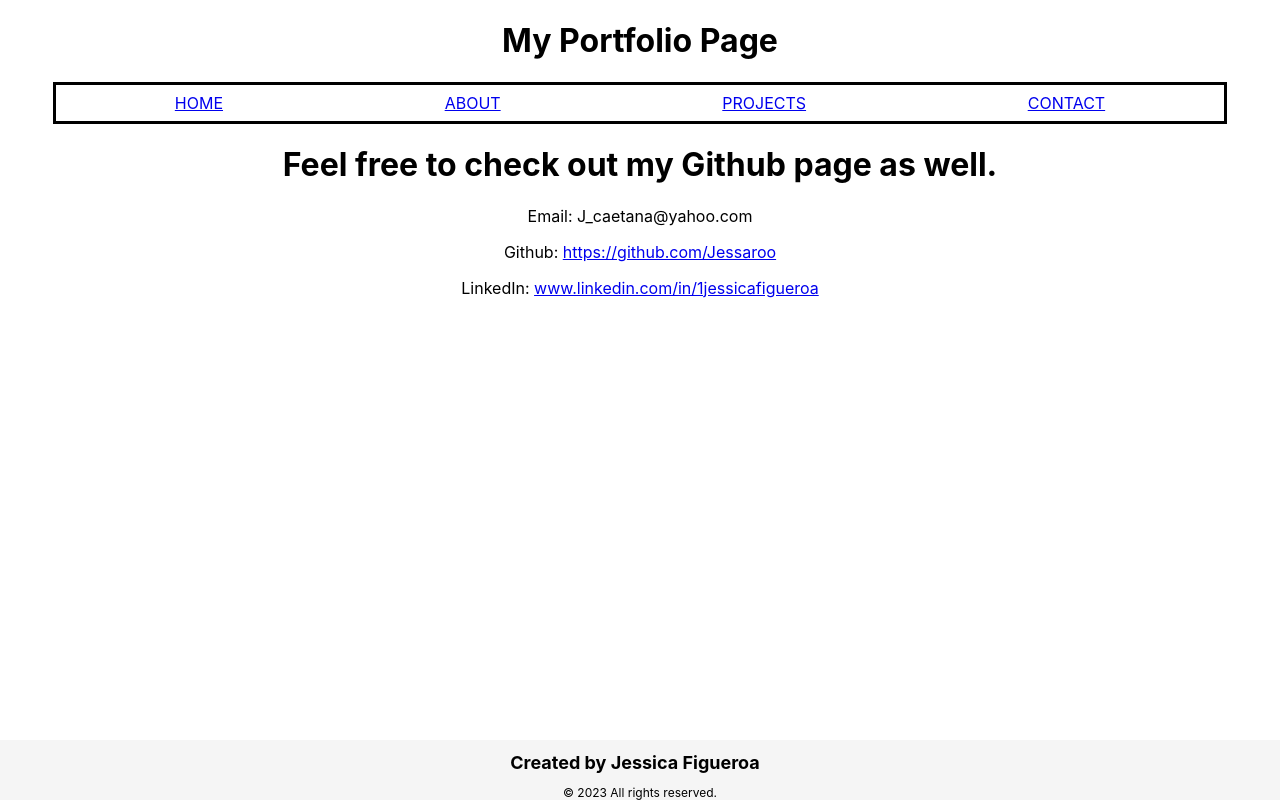
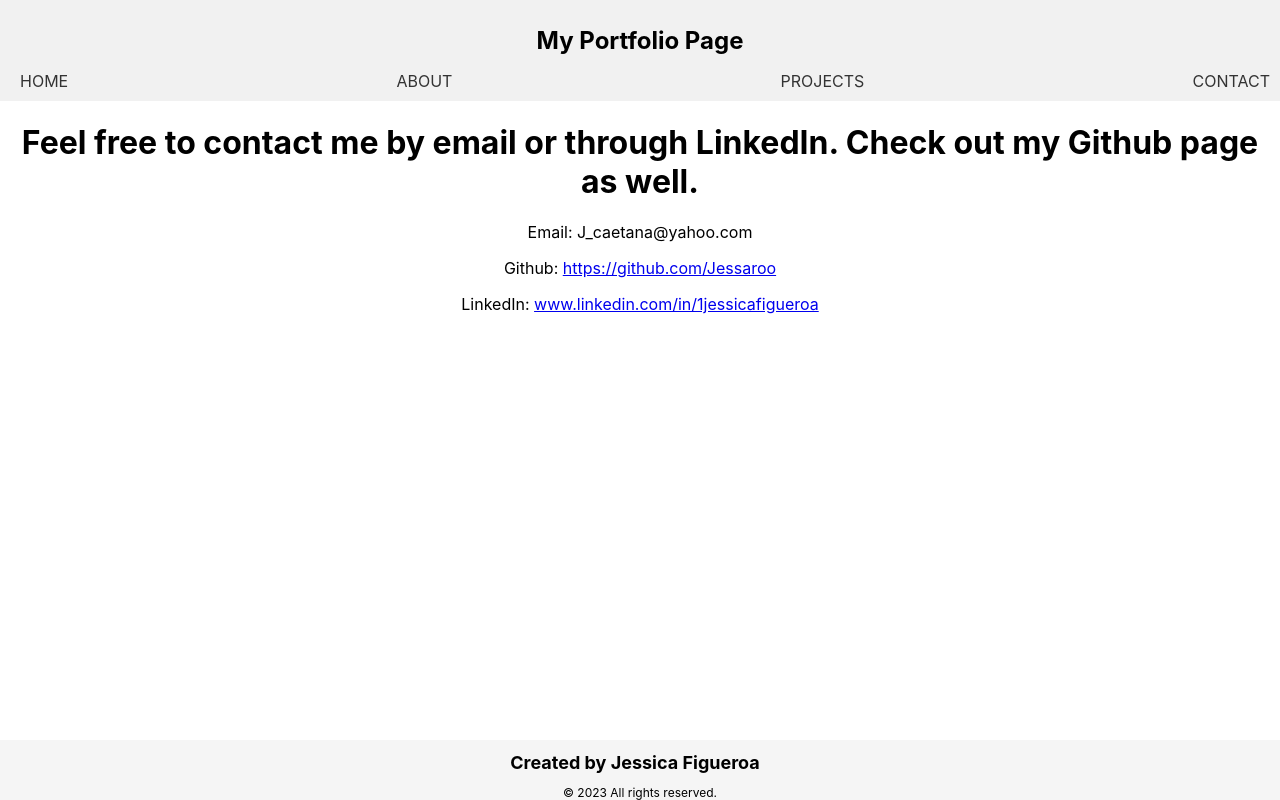
Before and after one commit to Trizzlenova/Portfolio-1, a React (Create React App) app: page /contact in a window 1280 px wide. Built offline with nearby package versions, Linux system fonts and the light colour scheme.

Commit message:
working on css

```diff
--- a/src/App.css
+++ b/src/App.css
@@ -37,6 +37,27 @@
   }
 }
 
+.header {
+  background-color: #f1f1f1;
+  padding: 10px;
+}
+
+.header__logo {
+  font-size: 24px;
+  font-weight: bold;
+}
+
+.header__nav {
+  display: flex;
+  justify-content: space-between;
+}
+
+.header__nav-item {
+  color: #333;
+  margin-left: 10px;
+  text-decoration: none;
+}
+
 .footer {
   position: fixed;
   bottom: 0;
--- a/src/components/header.js
+++ b/src/components/header.js
@@ -1,34 +1,18 @@
 import React from 'react';
-import { Link } from "react-router-dom";
+import { Link } from 'react-router-dom';
 
-export default function Header(props) {
-  //inline style for the nav tag
-  const navStyle = {
-    display: "flex",
-    justifyContent: "space-around",
-    border: "3px solid black",
-    padding: "8px",
-    width: "90%",
-    margin: "auto",
-  };
-
+const Header = () => {
   return (
-    <header>
-      <h1>My Portfolio Page</h1>
-      <nav style={navStyle}>
-        <Link to="/">
-          <div>HOME</div>
-        </Link>
-        <Link to="/about">
-          <div>ABOUT</div>
-        </Link>
-        <Link to="/projects">
-          <div>PROJECTS</div>
-        </Link>
-        <Link to="/contact">
-          <div>CONTACT</div>
-        </Link>
+    <header className="header">
+      <h1 className="header__logo">My Portfolio Page</h1>
+      <nav className="header__nav">
+        <Link to="/" className="header__nav-item">HOME</Link>
+        <Link to="/about" className="header__nav-item">ABOUT</Link>
+        <Link to="/projects" className="header__nav-item">PROJECTS</Link>
+        <Link to="/contact" className="header__nav-item">CONTACT</Link>
       </nav>
     </header>
   );
-}
+};
+
+export default Header;
--- a/src/pages/Contact.js
+++ b/src/pages/Contact.js
@@ -6,7 +6,7 @@ const Contact = () => {
 
   return (
     <div>
-      <h1>Feel free to check out my Github page as well.</h1>
+      <h1>Feel free to contact me by email or through LinkedIn. Check out my Github page as well.</h1>
       <p>Email: J_caetana@yahoo.com</p>
       <p>Github: <a href={githubURL} target="_blank" rel="noopener noreferrer">{githubURL}</a></p>
       <p>LinkedIn: <a href={`https://${linkedInURL}`} target="_blank" rel="noopener noreferrer">{linkedInURL}</a></p>
```
Also changed, not shown: public/logo512.png (deleted).
